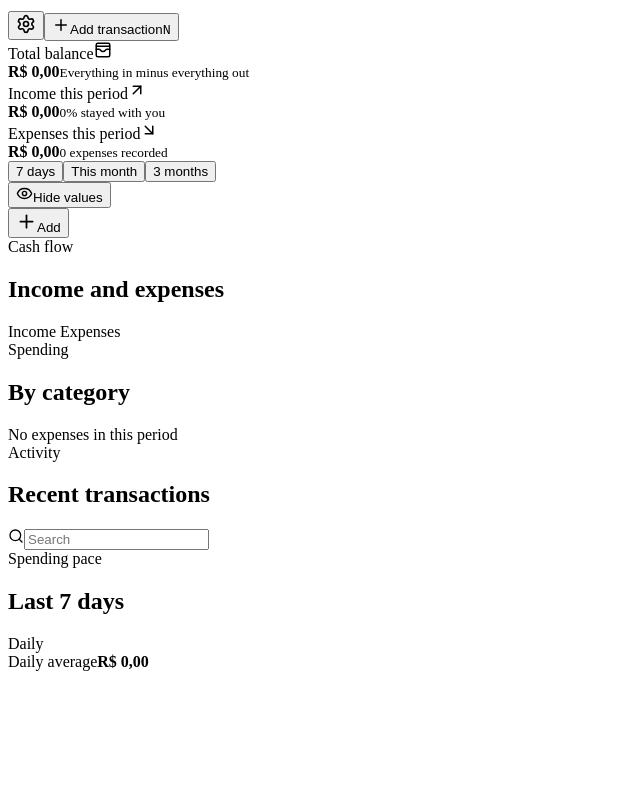
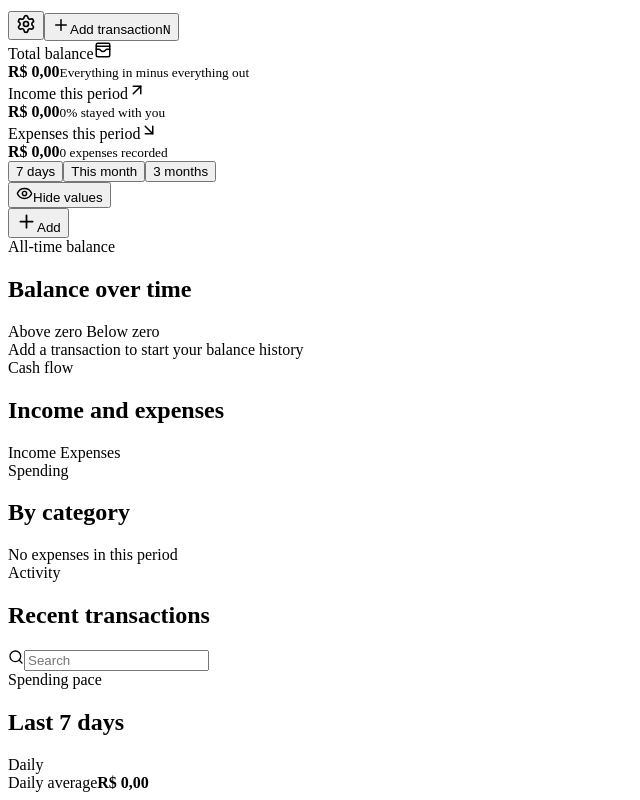
Before and after one commit to MusicMaster4/Leafy, a React (Vite) app: page / in a window 1280 px wide. Shown: the part 1553-2353 px from the top of the page, without its empty margins (0-640 px from the left). Before the commit the page ends 2232 px from the top, so only its background shows below. Built offline with nearby package versions, Linux system fonts and the light colour scheme; the HTML template or start-up script is replaced by a standard one.

Commit message:
feat: add all-time balance chart and cumulative balance series

```diff
--- a/src/App.tsx
+++ b/src/App.tsx
@@ -7,12 +7,12 @@ import {
 } from 'lucide-react'
 import {
   Area, AreaChart, Bar, BarChart, CartesianGrid, Cell, Pie, PieChart, ResponsiveContainer,
-  Tooltip, XAxis, YAxis,
+  Line, LineChart, ReferenceLine, Tooltip, XAxis, YAxis,
 } from 'recharts'
 import { QRCodeSVG } from 'qrcode.react'
 import { format, parseISO } from 'date-fns'
 import { enUS } from 'date-fns/locale'
-import { categorySeries, dailySeries, lastDays, money, parseAmount, summarize } from './finance'
+import { balanceZeroOffset, categorySeries, cumulativeBalanceSeries, dailySeries, lastDays, money, parseAmount, summarize } from './finance'
 import { demoTransactions } from './data'
 import {
   currencies, currencyDetails, expenseCategories, incomeCategories, isCurrencyCode,
@@ -340,6 +340,13 @@ function SyncPanel({ snapshot, initialPeer, onClose, onPaired, onSnapshot }: {
   </div>
 }
 
+function BalanceTooltip({ active, payload, label }: any) {
+  const currency = useCurrency()
+  if (!active || !payload?.length || !label) return null
+  const value = Number(payload[0].value)
+  return <div className="chart-tooltip"><b>{format(parseISO(label), 'MMM d, yyyy', { locale: enUS })}</b><span style={{ color: value >= 0 ? '#b8d96f' : '#ef8a71' }}>Balance: {money(value, false, currency)}</span></div>
+}
+
 function nextConnectionHint(details: PairingDetails | undefined, pairingText: string, message: string) {
   let connection = details
   if (!connection && pairingText.trim()) {
@@ -383,6 +390,8 @@ export default function App() {
   const summary = useMemo(() => summarize(periodRows), [periodRows])
   const allSummary = useMemo(() => summarize(transactions), [transactions])
   const chart = useMemo(() => dailySeries(periodRows, days), [periodRows, days])
+  const balanceChart = useMemo(() => cumulativeBalanceSeries(transactions), [transactions])
+  const zeroOffset = useMemo(() => balanceZeroOffset(balanceChart), [balanceChart])
   const categories = useMemo(() => categorySeries(periodRows), [periodRows])
   const weekSpend = summarize(lastDays(transactions, 7)).expenses
   const greeting = new Date().getHours() < 12 ? 'Good morning' : new Date().getHours() < 18 ? 'Good afternoon' : 'Good evening'
@@ -706,6 +715,24 @@ export default function App() {
           <button className="mobile-add-button" onClick={() => setEntryOpen(true)} aria-label="Add transaction"><Plus size={21} /><span>Add</span></button>
 
         <section className="charts-grid dashboard-anchor" ref={insightsRef}>
+          <article className="panel balance-panel">
+            <div className="panel-head"><div><span className="eyebrow">All-time balance</span><h2>Balance over time</h2></div><span className="legend"><i className="income-dot" />Above zero <i className="expense-dot" />Below zero</span></div>
+            {balanceChart.length ? <div className="chart-wrap balance-chart-wrap" role="img" aria-label={`All-time balance chart. Current balance is ${money(allSummary.balance, false, currency)}.`}>
+              <ResponsiveContainer width="100%" height="100%"><LineChart data={balanceChart} margin={{ left: -8, right: 14, top: 12, bottom: 2 }}>
+                <defs><linearGradient id="balanceStroke" x1="0" y1="0" x2="0" y2="1">
+                  <stop offset={`${zeroOffset}%`} stopColor="#b8d96f" />
+                  <stop offset={`${zeroOffset}%`} stopColor="#ef8a71" />
+                </linearGradient></defs>
+                <CartesianGrid vertical={false} stroke="#272b29" />
+                <XAxis dataKey="date" tickFormatter={value => format(parseISO(value), balanceChart.length > 12 ? 'MMM yy' : 'MMM d', { locale: enUS })} tick={{ fill: '#777d79', fontSize: 11 }} axisLine={false} tickLine={false} interval="preserveStartEnd" minTickGap={42} />
+                <YAxis domain={[dataMin => Math.min(0, dataMin), dataMax => Math.max(0, dataMax)]} tickFormatter={value => money(value, true, currency)} tick={{ fill: '#777d79', fontSize: 11 }} axisLine={false} tickLine={false} width={64} />
+                <ReferenceLine y={0} stroke="#59605a" strokeDasharray="4 4" />
+                <Tooltip content={<BalanceTooltip />} />
+                <Line type="monotone" dataKey="balance" name="Balance" stroke="url(#balanceStroke)" strokeWidth={2.5} dot={balanceChart.length === 1} activeDot={{ r: 4, strokeWidth: 3, stroke: '#111412' }} />
+              </LineChart></ResponsiveContainer>
+            </div> : <div className="empty-chart balance-empty">Add a transaction to start your balance history</div>}
+          </article>
+
           <article className="panel flow-panel">
             <div className="panel-head"><div><span className="eyebrow">Cash flow</span><h2>Income and expenses</h2></div><span className="legend"><i className="income-dot" />Income <i className="expense-dot" />Expenses</span></div>
             <div className="chart-wrap">
--- a/src/finance.ts
+++ b/src/finance.ts
@@ -48,6 +48,30 @@ export function dailySeries(transactions: Transaction[], days = 30) {
   })
 }
 
+export function cumulativeBalanceSeries(transactions: Transaction[]) {
+  const dailyChanges = new Map<string, number>()
+  transactions.forEach(transaction => {
+    const change = transaction.type === 'income' ? transaction.amount : -transaction.amount
+    dailyChanges.set(transaction.date, (dailyChanges.get(transaction.date) || 0) + change)
+  })
+
+  let balance = 0
+  return [...dailyChanges.entries()]
+    .sort(([dateA], [dateB]) => dateA.localeCompare(dateB))
+    .map(([date, change]) => {
+      balance += change
+      return { date, balance }
+    })
+}
+
+export function balanceZeroOffset(series: Array<{ balance: number }>) {
+  const range = series.reduce((current, point) => ({
+    min: Math.min(current.min, point.balance),
+    max: Math.max(current.max, point.balance),
+  }), { min: 0, max: 0 })
+  return range.max === range.min ? 50 : (range.max / (range.max - range.min)) * 100
+}
+
 export function categorySeries(transactions: Transaction[]) {
   const grouped = new Map<string, number>()
   transactions.filter(t => t.type === 'expense').forEach(t => grouped.set(t.category, (grouped.get(t.category) || 0) + t.amount))
--- a/src/styles.css
+++ b/src/styles.css
@@ -96,6 +96,7 @@ kbd { margin-left: 3px; padding: 2px 5px; border: 1px solid #7d943f; border-radi
 .balance-toggle:hover { color: #cbd0ca; }
 
 .charts-grid { display: grid; grid-template-columns: minmax(0, 1.85fr) minmax(250px, .8fr); gap: 12px; }
+.balance-panel { grid-column: 1 / -1; }
 .lower-grid { margin-top: 12px; display: grid; grid-template-columns: minmax(0, 1.55fr) minmax(280px, .75fr); gap: 12px; }
 .panel { min-width: 0; overflow: hidden; border: 1px solid var(--line); border-radius: 7px; background: var(--paper); }
 .panel-head { min-height: 68px; padding: 17px 19px 10px; display: flex; align-items: center; justify-content: space-between; gap: 14px; }
@@ -106,6 +107,7 @@ kbd { margin-left: 3px; padding: 2px 5px; border: 1px solid #7d943f; border-radi
 .legend i.expense-dot { margin-left: 7px; background: var(--orange); }
 .legend i.income-dot { background: var(--green); }
 .chart-wrap { height: 258px; padding: 2px 13px 13px; }
+.balance-chart-wrap { height: 238px; }
 .chart-tooltip { padding: 9px 11px; display: grid; gap: 3px; border: 1px solid var(--line-strong); border-radius: 4px; background: #0d100e; box-shadow: 0 10px 30px #0008; color: white; font-size: 10px; }
 .chart-tooltip b { margin-bottom: 2px; color: #a9afa9; font-weight: 550; }
 .donut-wrap { position: relative; height: 176px; }
@@ -117,6 +119,7 @@ kbd { margin-left: 3px; padding: 2px 5px; border: 1px solid #7d943f; border-radi
 .category-list span { display: flex; align-items: center; gap: 8px; color: #858c85; }
 .category-list b { color: #c5cbc4; font-size: 11px; font-weight: 600; font-variant-numeric: tabular-nums; }
 .empty-chart { height: 235px; display: grid; place-items: center; color: #737a74; font-size: 11px; }
+.balance-empty { height: 190px; }
 
 .search { width: 145px; min-height: 32px; padding: 6px 9px; display: flex; align-items: center; gap: 7px; border-bottom: 1px solid var(--line-strong); color: #767e77; }
 .search:focus-within { border-color: var(--green); }
@@ -311,6 +314,7 @@ kbd { margin-left: 3px; padding: 2px 5px; border: 1px solid #7d943f; border-radi
   .panel { border-radius: 6px; }
   .panel-head { padding-inline: 16px; }
   .chart-wrap { height: 250px; padding-inline: 4px; }
+  .balance-chart-wrap { height: 220px; }
   .category-panel .panel-head { min-height: 62px; }
   .delete-button { width: 44px; height: 44px; opacity: 1; color: #7f867f; }
   .modal-backdrop { padding: 0; align-items: end; }
```
Also changed, not shown: 1 other file (tests, documents, lock files or other folders).
